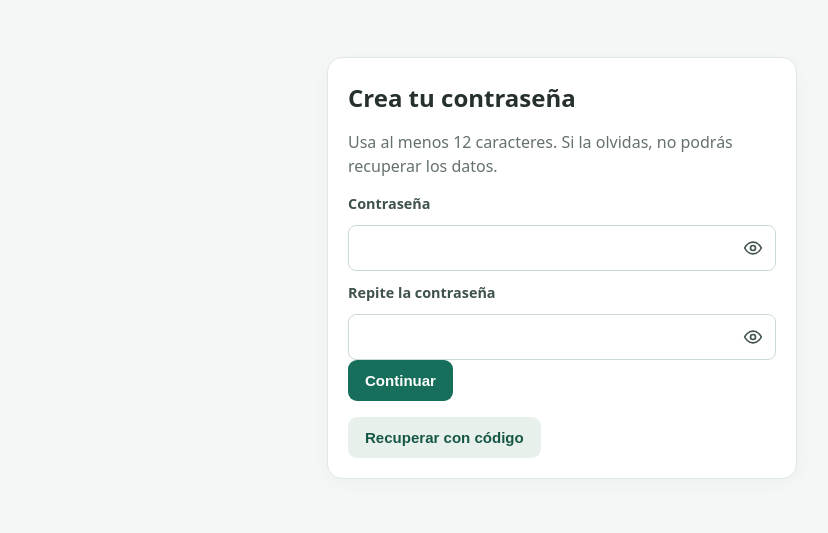
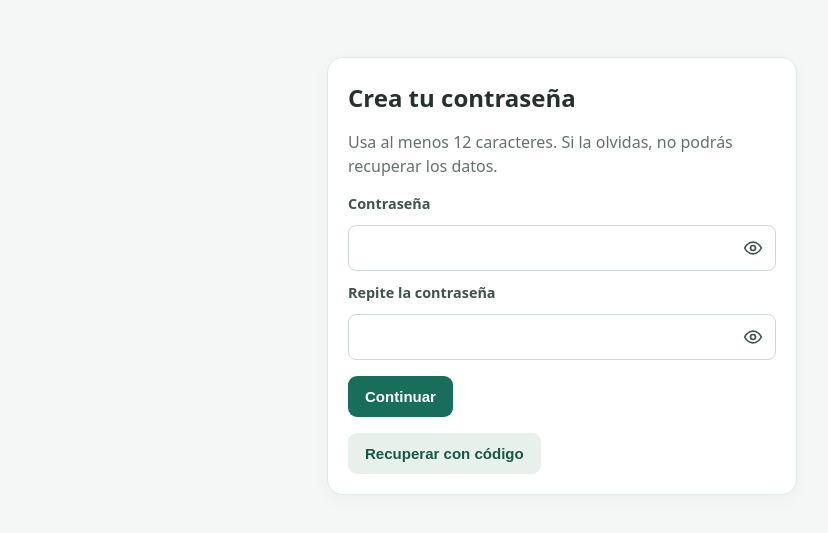
Before and after one commit to pablonarvaez20152016/separados, a plain HTML site: page index.html in a window 1280 px wide. Shown: the part 171-704 px from the top of the page, without its empty margins (78-906 px from the left). Drawn offline with Linux system fonts and the light colour scheme.

Commit message:
Separar boton de acceso del campo de contrasena

```diff
--- a/style.css
+++ b/style.css
@@ -7,3 +7,5 @@
 .social-sent{display:inline-block;margin:4px;background:#d9f3e4;color:#145d38}.social-pending{display:inline-block;margin:4px;background:#f1f3f2;color:#56665e}
 
 .password-field{position:relative}.password-field input{padding-right:52px}.password-toggle{position:absolute;right:4px;top:50%;transform:translateY(-50%);display:grid;place-items:center;padding:9px;background:transparent;color:#40534a}.password-toggle:focus-visible{outline:2px solid #78bca6}
+
+#authForm > button[type=submit], #authForm > button:not([type]){margin-top:16px}
```
